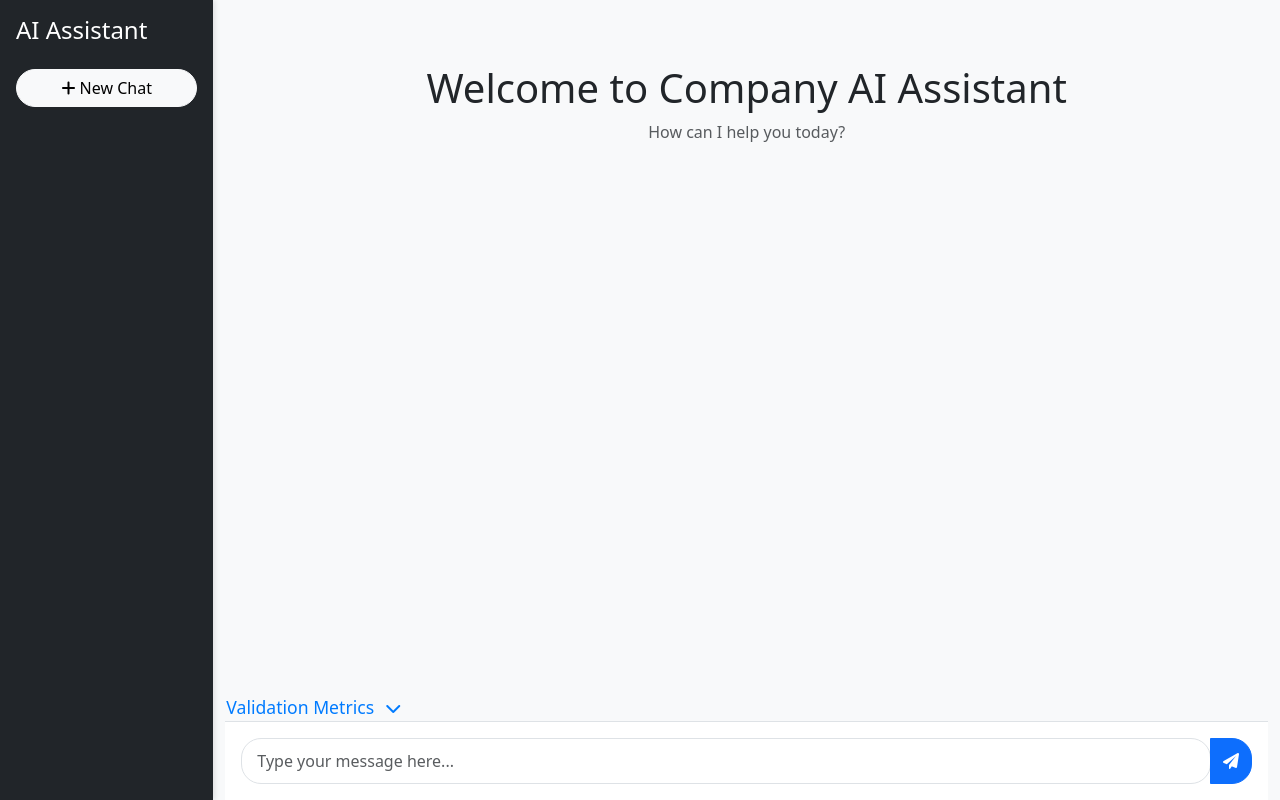
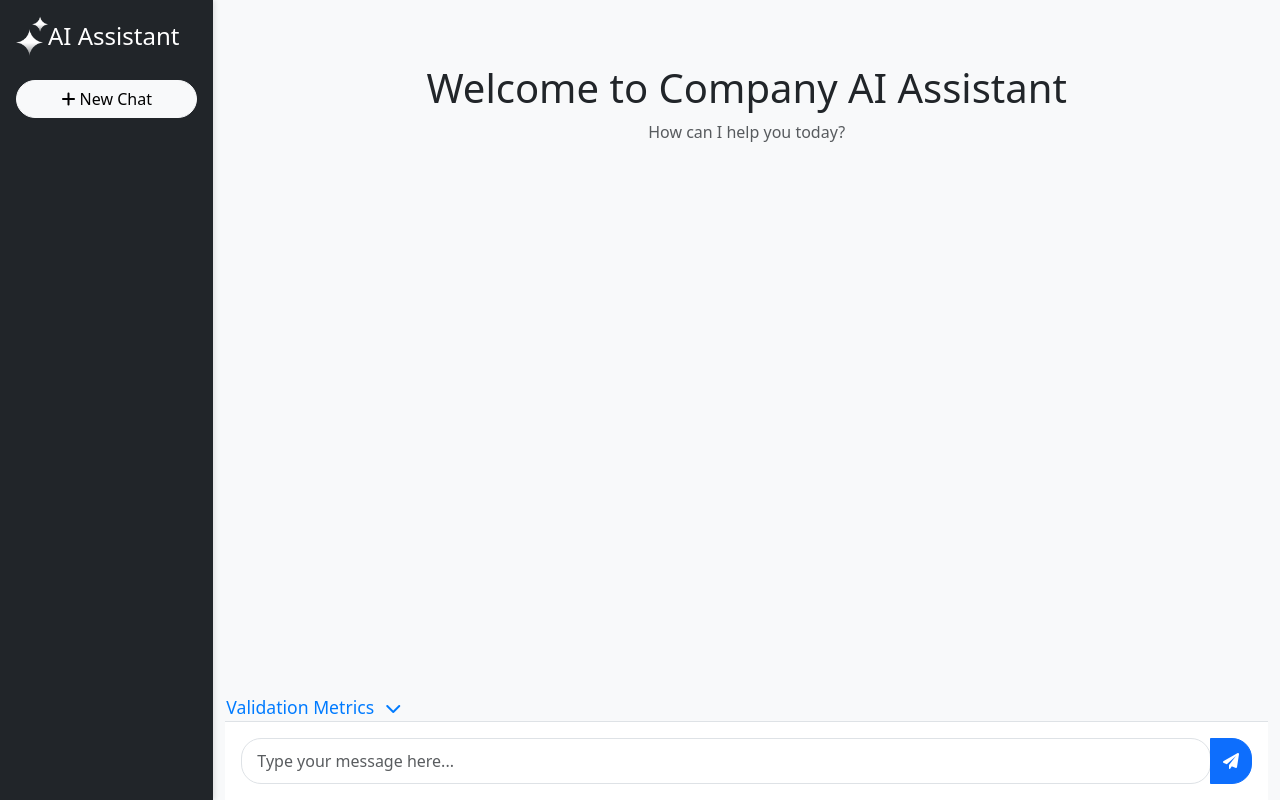
Before and after one commit to BouajilaHamza/site-ai-assistant-integration, a FastAPI app: page / in a window 1280 px wide. Run offline with FastAPI, Linux system fonts and the light colour scheme; parts of the project's set-up code (start-up, migrations or seed data) failed here and were passed over.

Commit message:
feat: Add AI Assistant logo to the sidebar and update favicon

```diff
--- a/templates/index.html
+++ b/templates/index.html
@@ -7,6 +7,7 @@
     <link href="https://cdn.jsdelivr.net/npm/bootstrap@5.3.0/dist/css/bootstrap.min.css" rel="stylesheet">
     <link href="{{ url_for('static', path='/css/styles.css') }}" rel="stylesheet">
     <link href="https://cdnjs.cloudflare.com/ajax/libs/font-awesome/6.0.0/css/all.min.css" rel="stylesheet">
+    <link rel="icon" type="image/png" href="{{ url_for('static', path='/images/ai_assistant.png') }}">
 </head>
 <body class="h-100 bg-light">
     <div class="container-fluid h-100">
@@ -14,6 +15,7 @@
             <!-- Sidebar -->
             <div class="col-md-3 col-lg-2 bg-dark text-white p-3 sidebar">
                 <div class="d-flex align-items-center mb-4">
+                    <img src="{{ url_for('static', path='/images/ai_assistant.png') }}" alt="AI Assistant Logo" class="logo">
                     <h4 class="mb-0">AI Assistant</h4>
                 </div>
                 <div class="new-chat-btn mb-3">
```
Also changed, not shown: static/images/ai_assistant.png (added).
